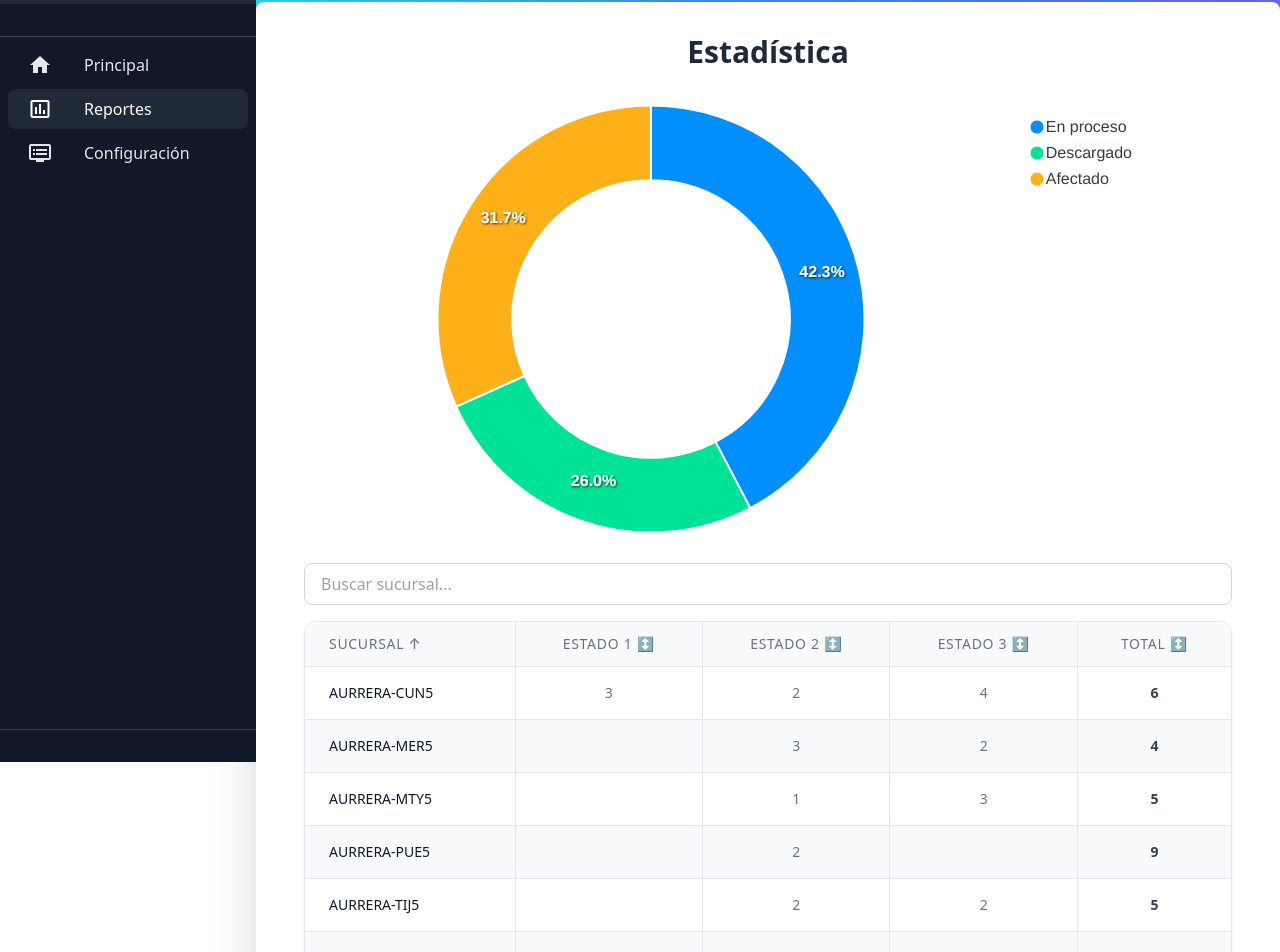
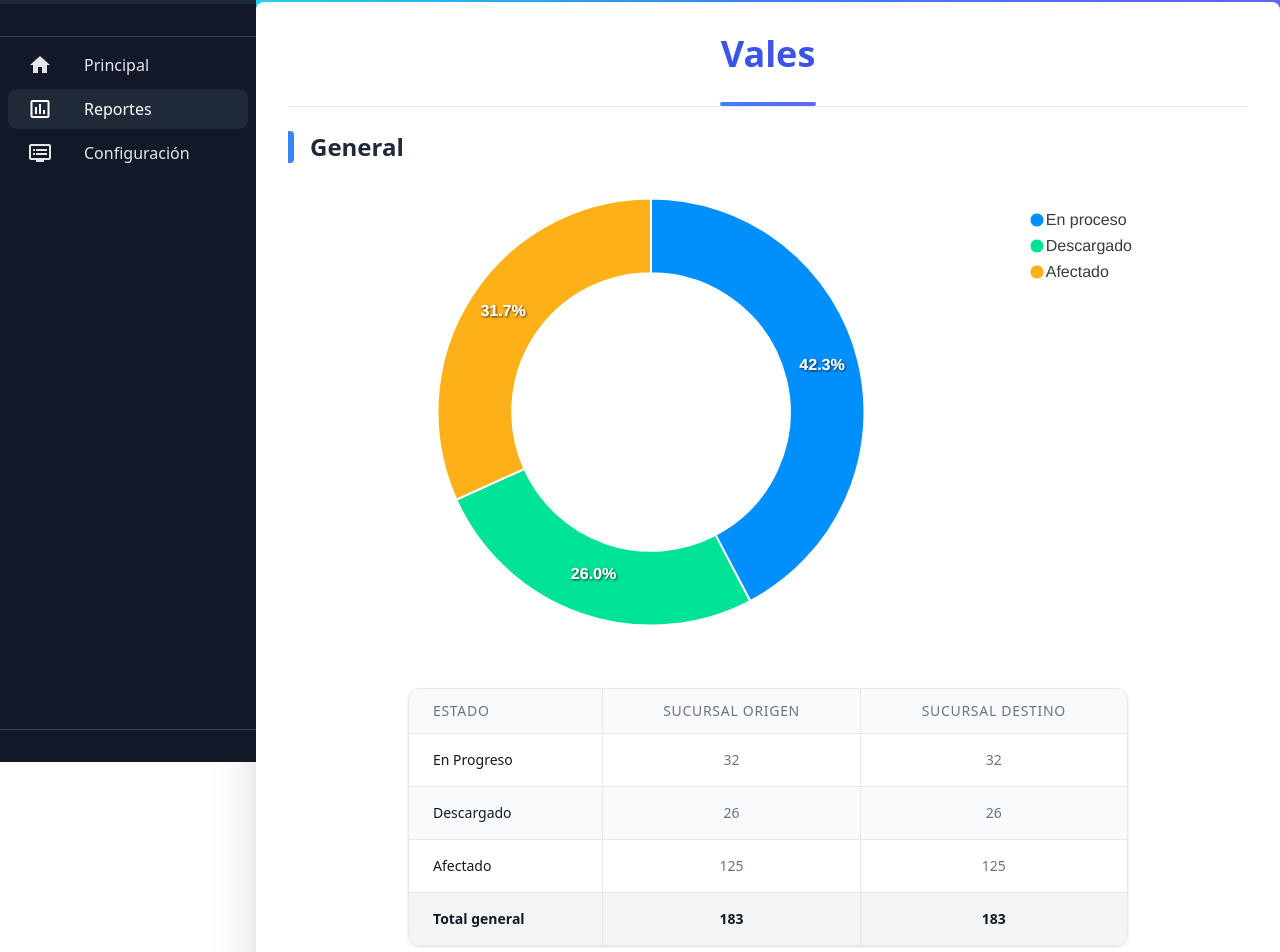
Before and after one commit to kdave007/Monitor_vales, an Angular app: page /review in a window 1280 px wide. Shown: the part 38-990 px from the top of the page. Built offline with nearby package versions, Linux system fonts and the light colour scheme.

Commit message:
reportes view added new tables and layout

```diff
--- a/src/app/pages/review/review.component.html
+++ b/src/app/pages/review/review.component.html
@@ -14,18 +14,36 @@
 
 <!-- Main container -->
 <div class="min-h-screen flex items-center justify-center bg-gradient-to-r from-cyan-400 via-blue-500 to-indigo-500 pt-[2.5rem] pb-[2.5rem]">
-  <div class="bg-white rounded-lg shadow-2xl p-8 max-w-6xl w-full ">
-    <h1 class="text-3xl font-bold text-gray-800 mb-4 text-center">Estadística</h1>
-    <p class="text-blue-600 mb-6 text-center"></p>
+  <div class="bg-white rounded-lg shadow-2xl p-8 max-w-6xl w-full">
+    <!-- Main Title with decorative elements -->
+    <div class="relative pb-8 mb-6 border-b border-gray-200">
+      <h1 class="text-4xl font-bold text-transparent bg-clip-text bg-gradient-to-r from-blue-600 to-indigo-600 text-center">
+        Vales
+      </h1>
+      <div class="absolute bottom-0 left-1/2 transform -translate-x-1/2 w-24 h-1 bg-gradient-to-r from-blue-500 to-indigo-500 rounded-full"></div>
+    </div>
 
-          <div >
-            <app-pie-chart chartId="Descargados"></app-pie-chart>
-          </div>
+    <!-- General Section -->
+    <div class="mb-12">
+      <div class="flex items-center mb-6">
+        <div class="flex-shrink-0 w-1.5 h-8 bg-blue-500 rounded-r mr-4"></div>
+        <h2 class="text-2xl font-bold text-gray-800">General</h2>
+      </div>
+      <app-pie-chart chartId="Descargados"></app-pie-chart>
+    </div>
 
+    <!-- Table Section -->
+    <div class="mb-12">
+      <app-vales-state-table/>
+    </div>
 
-          <div >
-            <app-store-states-table/>
-          </div>
-
+    <!-- Store Section -->
+    <div class="mb-8">
+      <div class="flex items-center mb-6">
+        <div class="flex-shrink-0 w-1.5 h-8 bg-indigo-500 rounded-r mr-4"></div>
+        <h2 class="text-2xl font-bold text-gray-800">Vales por sucursal</h2>
+      </div>
+      <app-store-states-table/>
+    </div>
   </div>
 </div>
--- a/src/app/pages/review/review.component.ts
+++ b/src/app/pages/review/review.component.ts
@@ -5,6 +5,7 @@ import { CommonModule } from '@angular/common';
 import { FormsModule } from '@angular/forms';
 import { BarChartComponent } from './bar-chart/bar-chart.component';
 import { StoreStatesTableComponent } from './store-states-table/store-states-table.component';
+import { ValesStateTableComponent } from './vales-state-table/vales-state-table.component';
 
 
 @Component({
@@ -15,7 +16,8 @@ import { StoreStatesTableComponent } from './store-states-table/store-states-tab
     PieChartComponent,
     MatTabsModule,
     FormsModule,
-    StoreStatesTableComponent
+    StoreStatesTableComponent,
+    ValesStateTableComponent
   ],
   templateUrl: './review.component.html',
   styleUrl: './review.component.scss'
--- a/src/app/pages/review/store-states-table/store-states-table.component.html
+++ b/src/app/pages/review/store-states-table/store-states-table.component.html
@@ -15,24 +15,24 @@
             <thead class="bg-gray-50">
                 <tr>
                     <th scope="col"
-                        class="px-6 py-3 text-left text-sm font-medium text-gray-500 uppercase tracking-wider border-r cursor-pointer hover:bg-gray-100"
+                        class="px-6 py-3 text-left text-sm font-medium text-gray-500 uppercase tracking-wider border-r cursor-pointer hover:bg-gray-100 w-64"
                         (click)="sort('sucursal')">
                         Sucursal {{getSortIcon('sucursal')}}
                     </th>
                     <th scope="col"
                         class="px-6 py-3 text-center text-sm font-medium text-gray-500 uppercase tracking-wider border-r cursor-pointer hover:bg-gray-100"
                         (click)="sort('estado1')">
-                        Estado 1 {{getSortIcon('estado1')}}
+                        En Progreso {{getSortIcon('estado1')}}
                     </th>
                     <th scope="col"
                         class="px-6 py-3 text-center text-sm font-medium text-gray-500 uppercase tracking-wider border-r cursor-pointer hover:bg-gray-100"
                         (click)="sort('estado2')">
-                        Estado 2 {{getSortIcon('estado2')}}
+                        Descargado {{getSortIcon('estado2')}}
                     </th>
                     <th scope="col"
                         class="px-6 py-3 text-center text-sm font-medium text-gray-500 uppercase tracking-wider border-r cursor-pointer hover:bg-gray-100"
                         (click)="sort('estado3')">
-                        Estado 3 {{getSortIcon('estado3')}}
+                        Afectado {{getSortIcon('estado3')}}
                     </th>
                     <th scope="col"
                         class="px-6 py-3 text-center text-sm font-medium text-gray-500 uppercase tracking-wider cursor-pointer hover:bg-gray-100"
--- a/src/app/pages/review/store-states-table/store-states-table.component.ts
+++ b/src/app/pages/review/store-states-table/store-states-table.component.ts
@@ -79,7 +79,7 @@ export class StoreStatesTableComponent {
   }
 
   getSortIcon(column: keyof TableRow): string {
-    if (this.sortColumn !== column) return '↕️';
+    if (this.sortColumn !== column) return '';
     return this.sortDirection === 'asc' ? '↑' : '↓';
   }
 
--- /dev/null
+++ b/src/app/pages/review/vales-state-table/vales-state-table.component.html
@@ -0,0 +1,47 @@
+<div class="mx-auto overflow-hidden rounded-xl border border-gray-200 shadow w-3/4">
+    <table class="min-w-full divide-y divide-gray-200">
+        <!-- Header -->
+        <thead class="bg-gray-50">
+            <tr>
+                <th scope="col" class="px-6 py-3 text-left text-sm font-medium text-gray-500 uppercase tracking-wider border-r">
+                    Estado
+                </th>
+                <th scope="col" class="px-6 py-3 text-center text-sm font-medium text-gray-500 uppercase tracking-wider border-r">
+                    Sucursal Origen
+                </th>
+                <th scope="col" class="px-6 py-3 text-center text-sm font-medium text-gray-500 uppercase tracking-wider">
+                    Sucursal Destino
+                </th>
+            </tr>
+        </thead>
+        <!-- Body -->
+        <tbody class="bg-white divide-y divide-gray-200">
+            <!-- Dynamic rows -->
+            <tr *ngFor="let row of tableData; let i = index"
+                [class.bg-gray-50]="i % 2 === 1"
+                class="hover:bg-blue-50 transition-colors duration-150 ease-in-out">
+                <td class="px-6 py-4 whitespace-nowrap text-sm font-medium text-gray-900 border-r">
+                    {{row.estado}}
+                </td>
+                <td class="px-6 py-4 whitespace-nowrap text-center text-sm text-gray-500 border-r">
+                    {{row.sucursalOrigen}}
+                </td>
+                <td class="px-6 py-4 whitespace-nowrap text-center text-sm text-gray-500">
+                    {{row.sucursalDestino}}
+                </td>
+            </tr>
+            <!-- Total row -->
+            <tr class="bg-gray-100 font-semibold">
+                <td class="px-6 py-4 whitespace-nowrap text-sm text-gray-900 border-r">
+                    {{totalRow.estado}}
+                </td>
+                <td class="px-6 py-4 whitespace-nowrap text-center text-sm text-gray-900 border-r">
+                    {{totalRow.sucursalOrigen}}
+                </td>
+                <td class="px-6 py-4 whitespace-nowrap text-center text-sm text-gray-900">
+                    {{totalRow.sucursalDestino}}
+                </td>
+            </tr>
+        </tbody>
+    </table>
+</div>
--- /dev/null
+++ b/src/app/pages/review/vales-state-table/vales-state-table.component.ts
@@ -0,0 +1,35 @@
+import { Component } from '@angular/core';
+import { CommonModule } from '@angular/common';
+
+interface TableRow {
+  estado: string;
+  sucursalOrigen: string;
+  sucursalDestino: string;
+  count: number;
+}
+
+@Component({
+  selector: 'app-vales-state-table',
+  standalone: true,
+  imports: [CommonModule],
+  templateUrl: './vales-state-table.component.html',
+  styleUrls: ['./vales-state-table.component.scss']
+})
+export class ValesStateTableComponent {
+  // Sample data
+  tableData: TableRow[] = [
+    { estado: 'En Progreso', sucursalOrigen: '32', sucursalDestino: '32', count: 32 },
+    { estado: 'Descargado', sucursalOrigen: '26', sucursalDestino: '26', count: 26 },
+    { estado: 'Afectado', sucursalOrigen: '125', sucursalDestino: '125', count: 125 }
+  ];
+
+  // Calculate totals
+  get totalRow(): TableRow {
+    return {
+      estado: 'Total general',
+      sucursalOrigen: this.tableData.reduce((sum, row) => sum + Number(row.sucursalOrigen), 0).toString(),
+      sucursalDestino: this.tableData.reduce((sum, row) => sum + Number(row.sucursalDestino), 0).toString(),
+      count: this.tableData.reduce((sum, row) => sum + row.count, 0)
+    };
+  }
+}
```
Also changed, not shown: src/app/pages/review/vales-state-table/vales-state-table.component.scss (added), 1 other file (tests, documents, lock files or other folders).
